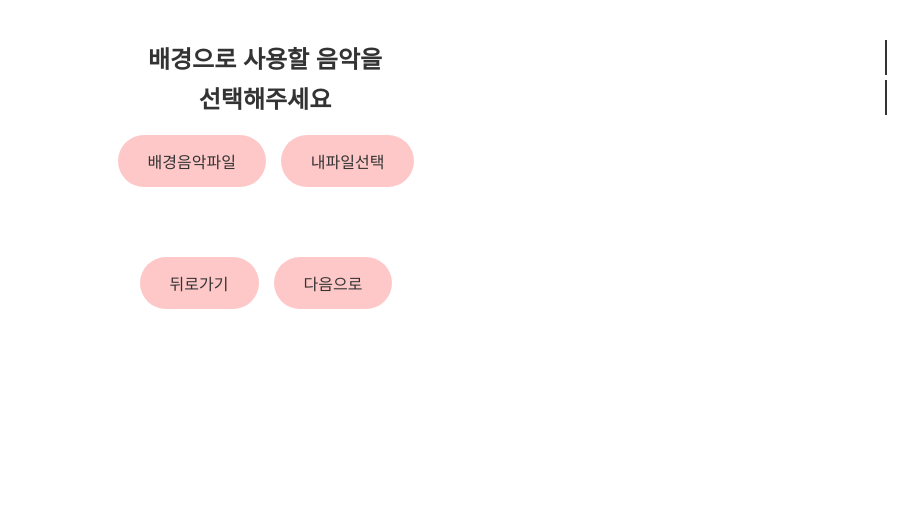
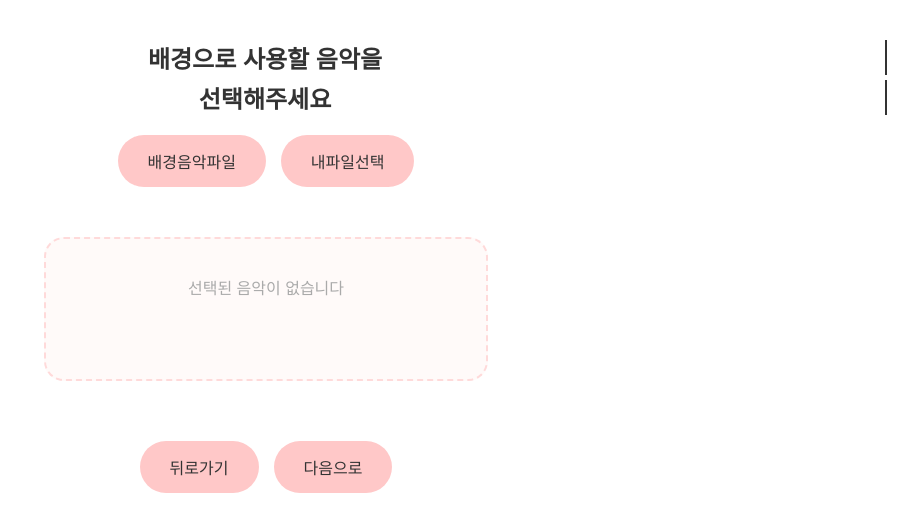
Before and after one commit to xeon-243859/ppongtok-app, a React (Vite) app: page /music/select in a window 1280 px wide. Shown: the top 532 px of the page, without its empty margins (374-1280 px from the left). Built offline with nearby package versions, Linux system fonts and the light colour scheme.

Commit message:
🎵 MusicSelectPage 완성: 빈 music box, 자동재생, 타자체 문구, 삭제버튼 포함

```diff
--- a/src/pages/MusicSelectPage.css
+++ b/src/pages/MusicSelectPage.css
@@ -61,18 +61,24 @@
   max-width: 400px;
   padding: 20px;
   margin: 20px auto;
-  border: 2px solid #ffdada;
+  border: 2px dashed #ffdada;
   border-radius: 20px;
-  background-color: #fff0f0;
+  background-color: #fffaf9;
   display: flex;
   flex-direction: column;
   align-items: center;
+  min-height: 100px;
 }
 
 .music-name {
   font-size: 1.2rem;
   margin-bottom: 10px;
   color: #444;
+}
+
+.music-placeholder {
+  font-size: 1rem;
+  color: #aaa;
 }
 
 .music-box audio {
--- a/src/pages/MusicSelectPage.jsx
+++ b/src/pages/MusicSelectPage.jsx
@@ -71,13 +71,17 @@ const MusicSelectPage = () => {
         />
       </div>
 
-      {selectedMusic && (
-        <div className="music-box">
-          <p className="music-name">{musicName}</p>
-          <audio src={selectedMusic} autoPlay controls />
-          <button className="delete-button" onClick={handleDelete}>X</button>
-        </div>
-      )}
+      <div className="music-box">
+        {selectedMusic ? (
+          <>
+            <p className="music-name">{musicName}</p>
+            <audio src={selectedMusic} autoPlay controls />
+            <button className="delete-button" onClick={handleDelete}>X</button>
+          </>
+        ) : (
+          <p className="music-placeholder">선택된 음악이 없습니다</p>
+        )}
+      </div>
 
       <div className="music-button-nav">
         <button onClick={() => navigate(-1)}>뒤로가기</button>
```
